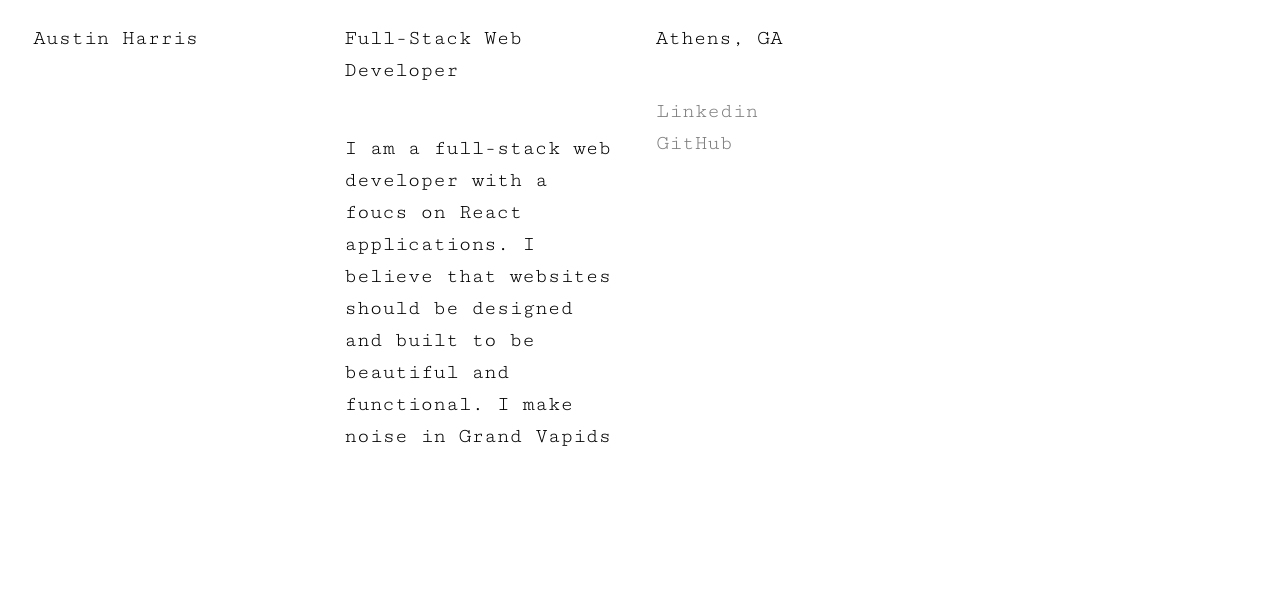
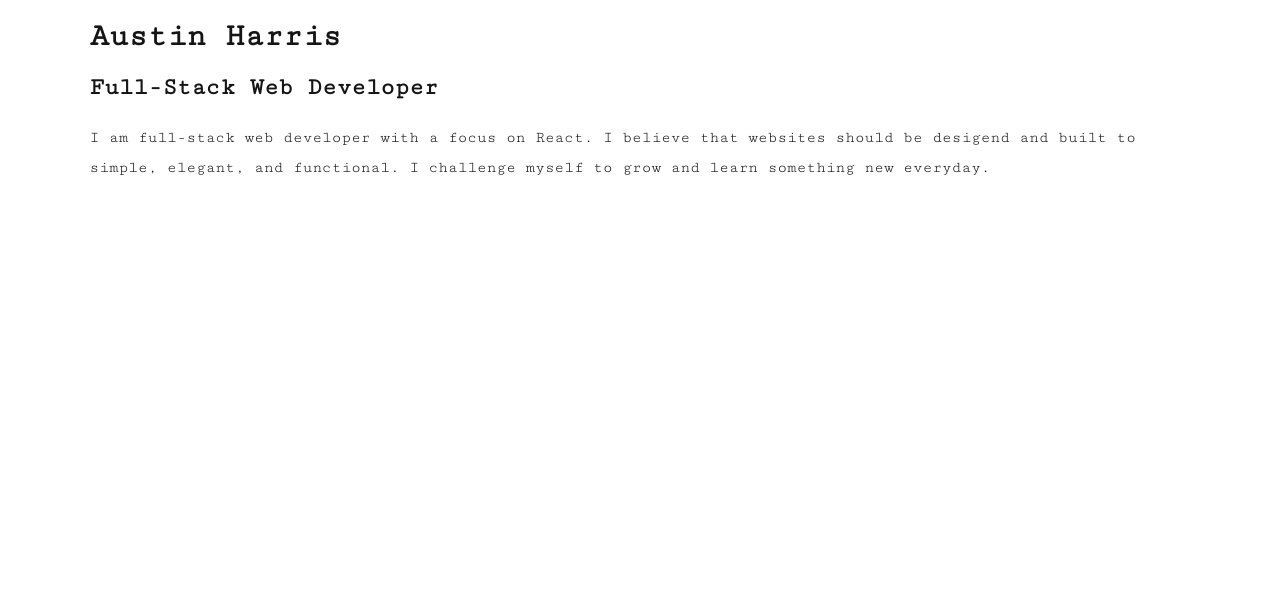
Before and after one commit to loophalen/portfolio, a plain HTML site: page index.html in a window 1280 px wide. Drawn offline with Linux system fonts and the light colour scheme.

Commit message:
re-styling

```diff
--- a/css/main.css
+++ b/css/main.css
@@ -1,59 +1,54 @@
-@import url('https://fonts.googleapis.com/css?family=Cutive+Mono');;
-html {
-    background-color: #fff;
+@import url('https://fonts.googleapis.com/css?family=Cutive+Mono');
+
+*{
+    box-sizing: border-box;
+}
+:before,
+:after{
+    box-sizing: border-box;
+}
+
+html, body {
+    height: 100%;
+   }
+
+.abs-center{
+    position: absolute;
+    top: 50%;
+    left: 50%;
+   }
+
+.mt-0{
+    margin-top:0;
 }
 
 body{
+    padding: 0;
+    margin: 0;
+    background: #fff;
+    color: #151515;
+    font-size: 16px;
+    line-height: 30px;
     font-family: 'Cutive Mono', monospace;
-    font-size: 21px;
-    line-height: 32px;
-    color: #000;
 }
 
-a {
-    text-decoration: none;
-    color: #000;
+.content-wrapper{
+    position: relative;
+    overflow: hidden;
+    width: 100%;
+    height: 100;
+    text-align: center;
+    z-index: 1;
 }
 
-a:hover{
-    border-bottom: 1px solid #000;
-    padding-bottom: 2px;
+.v-center {
+    position: relative;
+    display: inline-block;
+    width: 86%;
+    text-align: left;
+    vertical-align: middle;
 }
 
-p{
-    margin-top: -7px;
-    margin-left: -2px;
+.main-content{
+    visibility: hidden;
 }
-
-.p50{
-    opacity: 0.5;
-    margin-left: -1px;
-    margin-top: -12px;
-}
-
-.grid{
-    display: grid;
-    grid-template-columns: repeat(4, 1fr);
-    grid-column-gap: 35px;
-    grid-row-gap: 35px;
-    margin: 27px;
-    margin-bottom: 124px;
-}
-
-.height {
-    height: 72vh;
-    margin-top: 30px;
-}
-
-.title{
-    grid-column: 1;
-}
-
-/* .title p{
-    position: fixed;
-} */
-
-.about{
-    grid-column: 3/5;
-    height: 55vh;
-}
--- a/index.html
+++ b/index.html
@@ -15,26 +15,22 @@
         <!--[if lt IE 7]>
             <p class="browsehappy">You are using an <strong>outdated</strong> browser. Please <a href="#">upgrade your browser</a> to improve your experience.</p>
         <![endif]-->
-        <div class="grid height">
-            <div class="title">
-                <p>Austin Harris</p>
-            </div>
-            <div class="postion">
-                <p>Full-Stack Web Developer</p><br>
-                <p>I am a full-stack web developer with a foucs on React applications. I believe that websites should be designed and built to be beautiful and functional.
-                    I make noise in <a href="http://www.grandvapids.com/">Grand Vapids</a>
 
-                </p>
-            </div>
-            <div class="about">
-                <p>Athens, GA</p>
-                <p class="p50"><br>
-                    <a target="_blank" href="https://www.linkedin.com/in/austin-harris-/">Linkedin</a><br>
-                    <a target="_blank" href="https://github.com/loophalen">GitHub</a><br>
+        <div class="content-wrapper">
+            <div class="v-center">
+                <div class="main-conetent">
+                    <h1>Austin Harris</h1>
+                    <h2>Full-Stack Web Developer</h2>
+                    <p>I am full-stack web developer with a focus on React.
+                       I believe that websites should be desigend and built to
+                       simple, elegant, and functional. I challenge myself to grow
+                       and learn something new everyday.
+                    </p>
+                </div>
 
-                </p>
             </div>
         </div>
+
 
         <script src="" async defer></script>
     </body>
```
